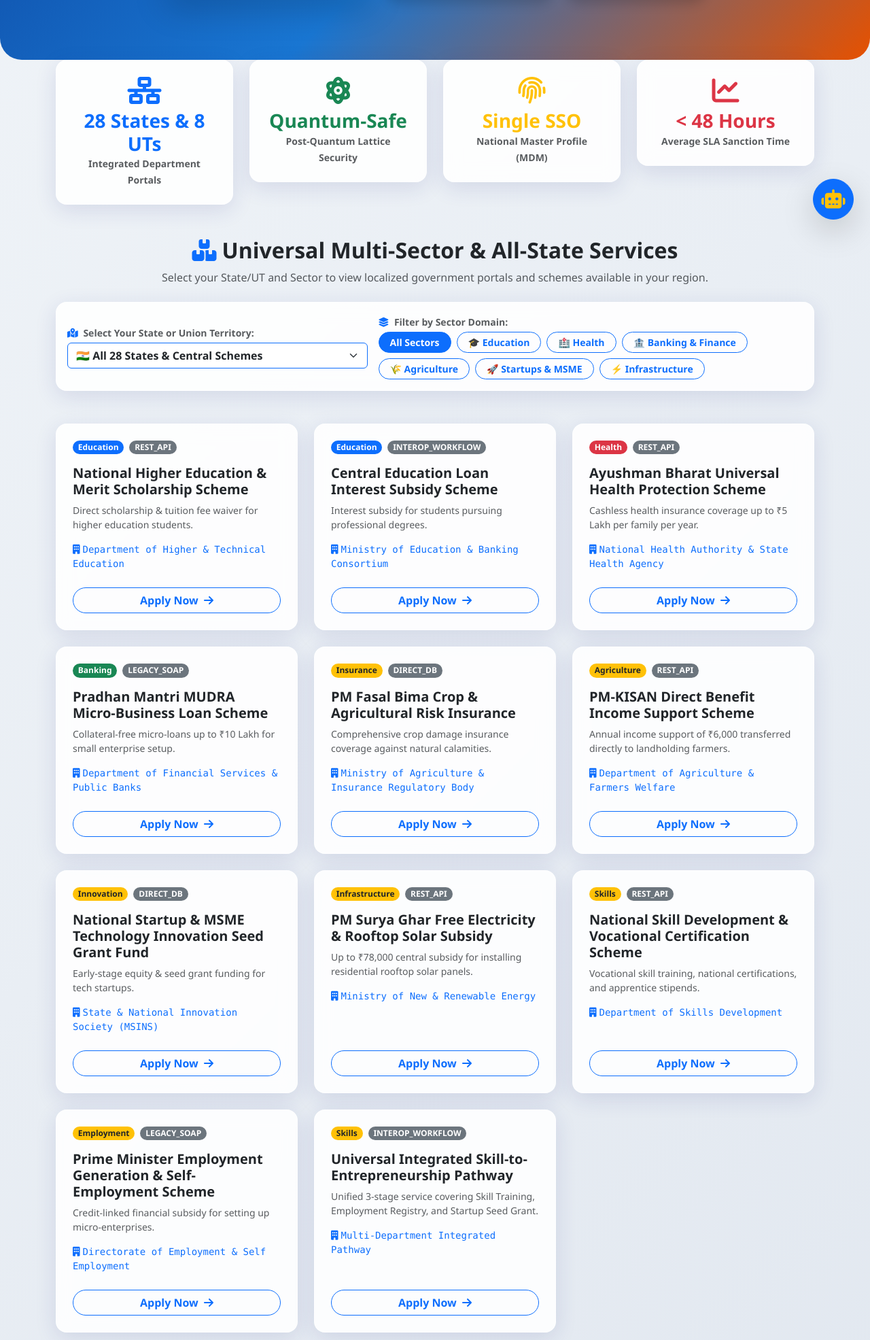
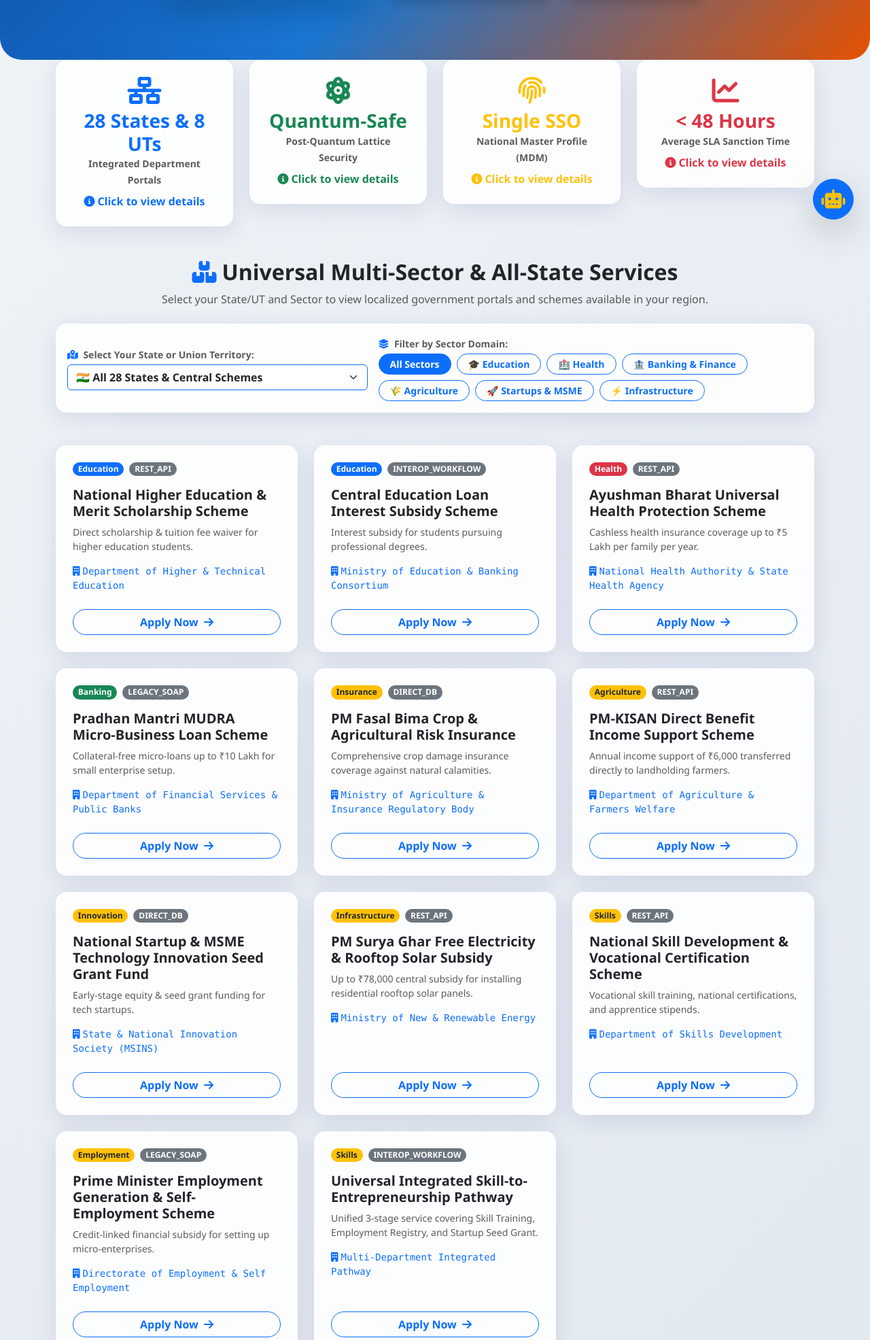
Before and after one commit to mepellireeta-wq/interoperability-framework, a Flask app: page / in a window 1280 px wide. Shown: the part 453-2424 px from the top of the page at 68% size. Run offline with Flask 3, Linux system fonts and the light colour scheme.

Commit message:
Made homepage metric cards interactive with detailed explanation popup modals upon click

```diff
--- a/static/js/portal.js
+++ b/static/js/portal.js
@@ -149,6 +149,110 @@ document.addEventListener('DOMContentLoaded', function() {
     }
 });
 
+// Interactive Metric Card Modal Handler
+function openMetricDetailModal(type) {
+    const modalHeader = document.getElementById('metricModalHeader');
+    const modalTitle = document.getElementById('metricModalTitle');
+    const modalBody = document.getElementById('metricModalBody');
+
+    if (type === 'states') {
+        modalHeader.className = 'modal-header border-0 bg-primary text-white';
+        modalTitle.innerHTML = '<i class="fa-solid fa-network-wired text-warning me-2"></i> 28 States & 8 Union Territories Integration';
+        modalBody.innerHTML = `
+            <div class="p-2">
+                <h5 class="fw-bold text-primary mb-3">Universal All-India Federated Middleware Overlay</h5>
+                <p class="text-dark">Our platform acts as a national-level federated window linking all 28 States & 8 UTs (such as <strong>Andhra Pradesh, Telangana, Maharashtra, Karnataka, Tamil Nadu, Delhi, UP, Gujarat</strong>) and Central Ministries under one unified portal.</p>
+                <div class="row g-3 mt-2">
+                    <div class="col-md-6">
+                        <div class="border rounded p-3 bg-light">
+                            <strong class="text-primary d-block mb-1"><i class="fa-solid fa-check-circle me-1"></i> Zero Duplicate Submissions</strong>
+                            <small class="text-muted">Citizens do not need to register on multiple state websites or re-upload documents 5 different times.</small>
+                        </div>
+                    </div>
+                    <div class="col-md-6">
+                        <div class="border rounded p-3 bg-light">
+                            <strong class="text-primary d-block mb-1"><i class="fa-solid fa-globe me-1"></i> Area & District Filtering</strong>
+                            <small class="text-muted">Select your home state and district to automatically view localized schemes and portals in your region.</small>
+                        </div>
+                    </div>
+                </div>
+            </div>
+        `;
+    } else if (type === 'quantum') {
+        modalHeader.className = 'modal-header border-0 bg-success text-white';
+        modalTitle.innerHTML = '<i class="fa-solid fa-atom text-warning me-2"></i> Quantum-Safe Post-Quantum Lattice Security';
+        modalBody.innerHTML = `
+            <div class="p-2">
+                <h5 class="fw-bold text-success mb-3">NIST-Kyber-1024 & BB84 Quantum Key Distribution (QKD)</h5>
+                <p class="text-dark">To protect sensitive citizen records (Aadhaar hashes, Bank accounts, Health cards) transferred between state and central servers, our middleware uses <strong>BB84 Quantum Key Distribution and Post-Quantum Lattice Cryptography</strong>.</p>
+                <div class="row g-3 mt-2">
+                    <div class="col-md-6">
+                        <div class="border rounded p-3 bg-light">
+                            <strong class="text-success d-block mb-1"><i class="fa-solid fa-shield-halved me-1"></i> 100% Quantum-Resistant</strong>
+                            <small class="text-muted">Protects against future Quantum Supercomputer attacks ("Harvest Now, Decrypt Later" prevention).</small>
+                        </div>
+                    </div>
+                    <div class="col-md-6">
+                        <div class="border rounded p-3 bg-light">
+                            <strong class="text-success d-block mb-1"><i class="fa-solid fa-bolt me-1"></i> Qubit State Measurement</strong>
+                            <small class="text-muted">Generates 256-bit encryption keys using simulated Qubit measurement states (|0⟩, |1⟩) with 99.98% fidelity.</small>
+                        </div>
+                    </div>
+                </div>
+            </div>
+        `;
+    } else if (type === 'sso') {
+        modalHeader.className = 'modal-header border-0 bg-warning text-dark';
+        modalTitle.innerHTML = '<i class="fa-solid fa-fingerprint me-2"></i> Single SSO & Master Data Management (MDM)';
+        modalBody.innerHTML = `
+            <div class="p-2">
+                <h5 class="fw-bold text-dark mb-3">Federated Single Sign-On & SHA-256 Deduplication</h5>
+                <p class="text-dark">Provides a single secure identity for every citizen while preventing welfare grant fraud across departments.</p>
+                <div class="row g-3 mt-2">
+                    <div class="col-md-6">
+                        <div class="border rounded p-3 bg-light">
+                            <strong class="text-dark d-block mb-1"><i class="fa-solid fa-id-card me-1"></i> Federated SSO JWT Token</strong>
+                            <small class="text-muted">Citizens log in ONCE and access Education, Health, Banking, and Skill portals seamlessly.</small>
+                        </div>
+                    </div>
+                    <div class="col-md-6">
+                        <div class="border rounded p-3 bg-light">
+                            <strong class="text-dark d-block mb-1"><i class="fa-solid fa-user-shield me-1"></i> SHA-256 MDM Profile</strong>
+                            <small class="text-muted">Hashes national ID credentials to catch duplicate applicants across departments without exposing raw PII.</small>
+                        </div>
+                    </div>
+                </div>
+            </div>
+        `;
+    } else if (type === 'sla') {
+        modalHeader.className = 'modal-header border-0 bg-danger text-white';
+        modalTitle.innerHTML = '<i class="fa-solid fa-chart-line text-warning me-2"></i> Real-Time SLA Countdown & Accountability';
+        modalBody.innerHTML = `
+            <div class="p-2">
+                <h5 class="fw-bold text-danger mb-3">Service-Level Agreement (SLA) & Officer Review Queue</h5>
+                <p class="text-dark">Eliminates bureaucratic delays by enforcing real-time countdown timers and automated SLA warnings on officer dashboards.</p>
+                <div class="row g-3 mt-2">
+                    <div class="col-md-6">
+                        <div class="border rounded p-3 bg-light">
+                            <strong class="text-danger d-block mb-1"><i class="fa-solid fa-clock me-1"></i> &lt; 48-Hour Target</strong>
+                            <small class="text-muted">Tracks average processing times across Stage 1, Stage 2, and Stage 3 department approvals.</small>
+                        </div>
+                    </div>
+                    <div class="col-md-6">
+                        <div class="border rounded p-3 bg-light">
+                            <strong class="text-danger d-block mb-1"><i class="fa-solid fa-bell me-1"></i> Automated Warning Timers</strong>
+                            <small class="text-muted">If a file is delayed past 48 hours, the system triggers automated SLA warning alerts to department heads.</small>
+                        </div>
+                    </div>
+                </div>
+            </div>
+        `;
+    }
+
+    const modal = new bootstrap.Modal(document.getElementById('metricDetailModal'));
+    modal.show();
+}
+
 function filterDomain(domain) {
     currentDomain = domain;
     // Highlight selected tab
--- a/templates/index.html
+++ b/templates/index.html
@@ -25,35 +25,64 @@
     </div>
 </section>
 
-<!-- Impact Metrics Cards -->
+<!-- Interactive Impact Metrics Cards (Clickable Square Boxes) -->
 <div class="container mt-n4 position-relative z-2">
     <div class="row g-4">
+        <!-- Box 1: 28 States & 8 UTs -->
         <div class="col-md-3">
-            <div class="glass-card p-4 text-center">
+            <div class="glass-card p-4 text-center cursor-pointer metric-card-interactive" onclick="openMetricDetailModal('states')">
                 <i class="fa-solid fa-network-wired text-primary fs-1 mb-2"></i>
                 <h3 class="fw-bold mb-0 text-primary">28 States & 8 UTs</h3>
                 <small class="text-muted fw-bold">Integrated Department Portals</small>
+                <div class="mt-2 text-primary fs-7 fw-bold"><i class="fa-solid fa-circle-info me-1"></i>Click to view details</div>
             </div>
         </div>
+
+        <!-- Box 2: Quantum-Safe -->
         <div class="col-md-3">
-            <div class="glass-card p-4 text-center">
+            <div class="glass-card p-4 text-center cursor-pointer metric-card-interactive" onclick="openMetricDetailModal('quantum')">
                 <i class="fa-solid fa-atom text-success fs-1 mb-2"></i>
                 <h3 class="fw-bold mb-0 text-success">Quantum-Safe</h3>
                 <small class="text-muted fw-bold">Post-Quantum Lattice Security</small>
+                <div class="mt-2 text-success fs-7 fw-bold"><i class="fa-solid fa-circle-info me-1"></i>Click to view details</div>
             </div>
         </div>
+
+        <!-- Box 3: Single SSO & MDM -->
         <div class="col-md-3">
-            <div class="glass-card p-4 text-center">
+            <div class="glass-card p-4 text-center cursor-pointer metric-card-interactive" onclick="openMetricDetailModal('sso')">
                 <i class="fa-solid fa-fingerprint text-warning fs-1 mb-2"></i>
                 <h3 class="fw-bold mb-0 text-warning">Single SSO</h3>
                 <small class="text-muted fw-bold">National Master Profile (MDM)</small>
+                <div class="mt-2 text-warning fs-7 fw-bold"><i class="fa-solid fa-circle-info me-1"></i>Click to view details</div>
             </div>
         </div>
+
+        <!-- Box 4: < 48 Hours SLA -->
         <div class="col-md-3">
-            <div class="glass-card p-4 text-center">
+            <div class="glass-card p-4 text-center cursor-pointer metric-card-interactive" onclick="openMetricDetailModal('sla')">
                 <i class="fa-solid fa-chart-line text-danger fs-1 mb-2"></i>
                 <h3 class="fw-bold mb-0 text-danger">&lt; 48 Hours</h3>
                 <small class="text-muted fw-bold">Average SLA Sanction Time</small>
+                <div class="mt-2 text-danger fs-7 fw-bold"><i class="fa-solid fa-circle-info me-1"></i>Click to view details</div>
+            </div>
+        </div>
+    </div>
+</div>
+
+<!-- Metric Detail Modal -->
+<div class="modal fade" id="metricDetailModal" tabindex="-1">
+    <div class="modal-dialog modal-dialog-centered modal-lg">
+        <div class="modal-content glass-card border-0">
+            <div class="modal-header border-0 bg-primary text-white" id="metricModalHeader">
+                <h5 class="modal-title fw-bold" id="metricModalTitle"><i class="fa-solid fa-circle-info me-2"></i>Feature Details</h5>
+                <button type="button" class="btn-close btn-close-white" data-bs-dismiss="modal"></button>
+            </div>
+            <div class="modal-body p-4" id="metricModalBody">
+                <!-- Dynamically populated via JS -->
+            </div>
+            <div class="modal-footer border-0">
+                <button type="button" class="btn btn-secondary rounded-pill px-4" data-bs-dismiss="modal">Close</button>
             </div>
         </div>
     </div>
```
